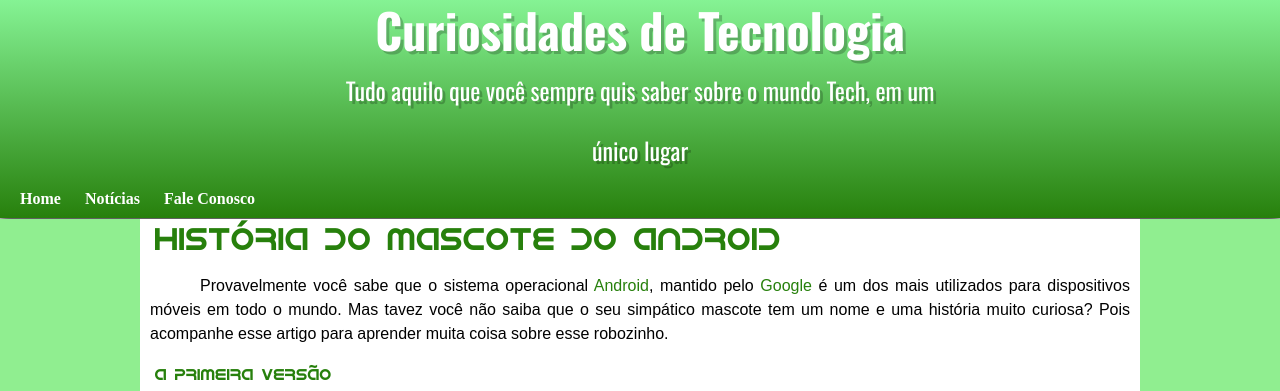
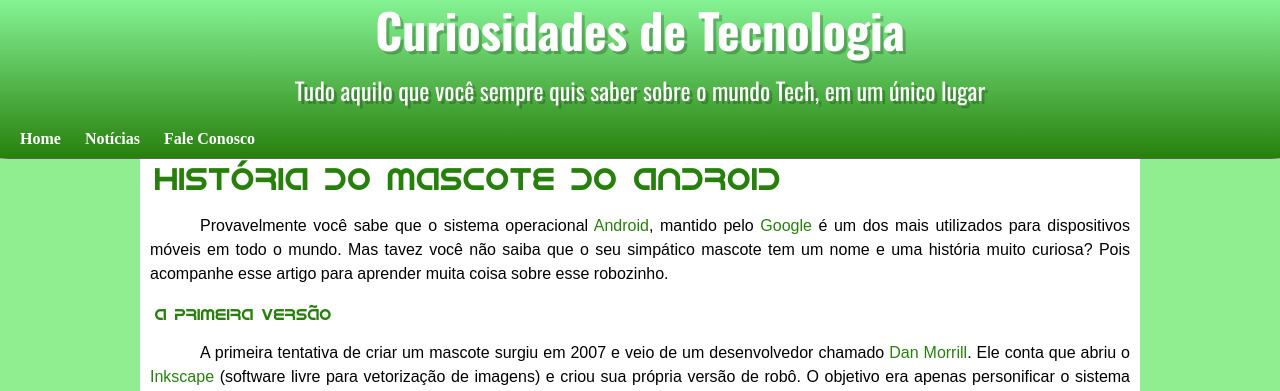
Before and after one commit to Albino1960/projeto-android, a plain HTML site: page index.html in a window 1280 px wide. Shown: the top 391 px of the page. Drawn offline with nearby package versions, Linux system fonts and the light colour scheme.

Commit message:
Update style.css

```diff
--- a/estilo/style.css
+++ b/estilo/style.css
@@ -45,7 +45,8 @@ header {
     text-align: center;
     margin: auto;
     line-height: 2.5em;
-    width: 50%;
+    margin-left: 10px;
+    margin-right: 10px;
 
 
 
```
